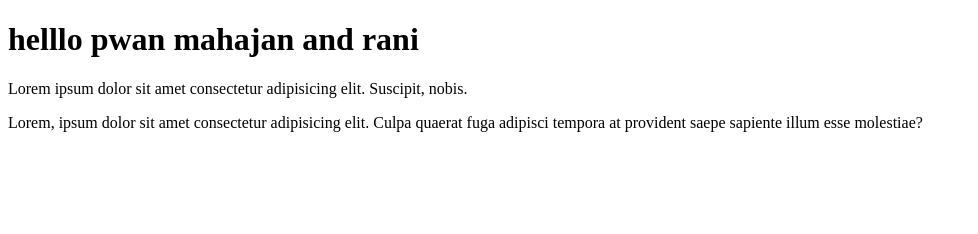
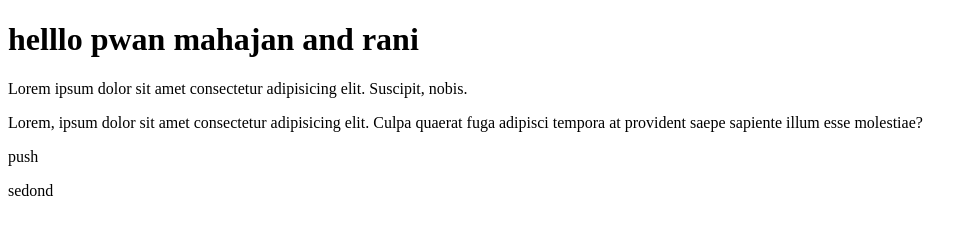
Before and after one commit to sadaatgithub/demo2, a plain HTML site: page index.html in a window 1280 px wide. Shown: the whole page, without its empty margins (0-978 px from the left). Drawn offline with Linux system fonts and the light colour scheme.

Commit message:
branch push

```diff
--- a/index.html
+++ b/index.html
@@ -16,5 +16,8 @@
       Lorem, ipsum dolor sit amet consectetur adipisicing elit. Culpa quaerat
       fuga adipisci tempora at provident saepe sapiente illum esse molestiae?
     </p>
+    <span>push</span>
+    <p>sedond
+    </p>
   </body>
 </html>
```
